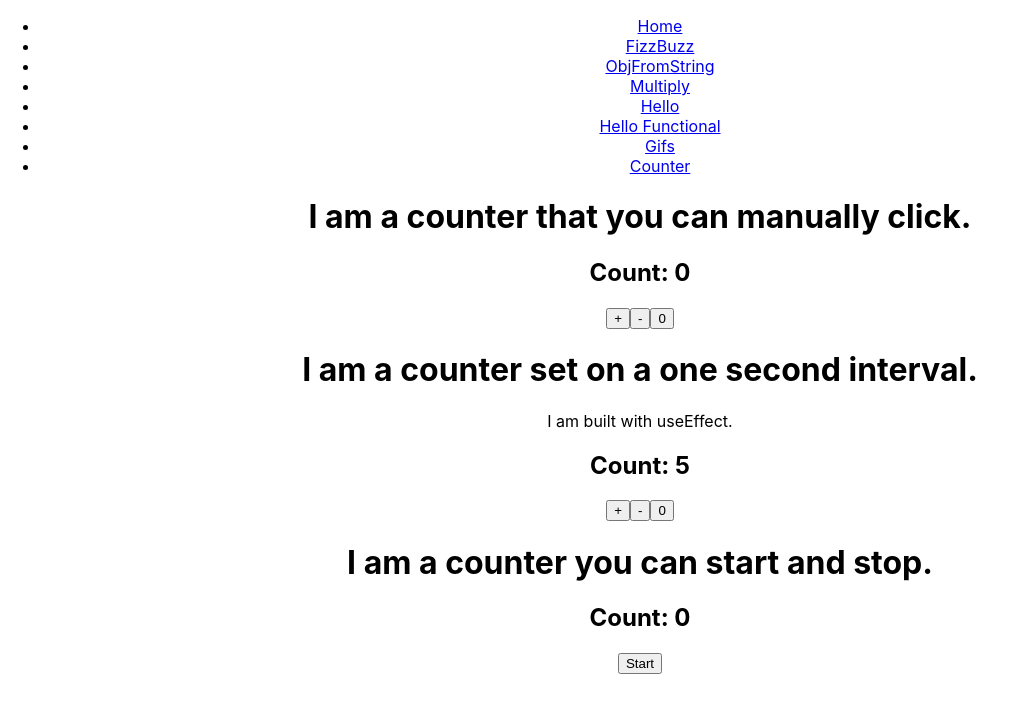
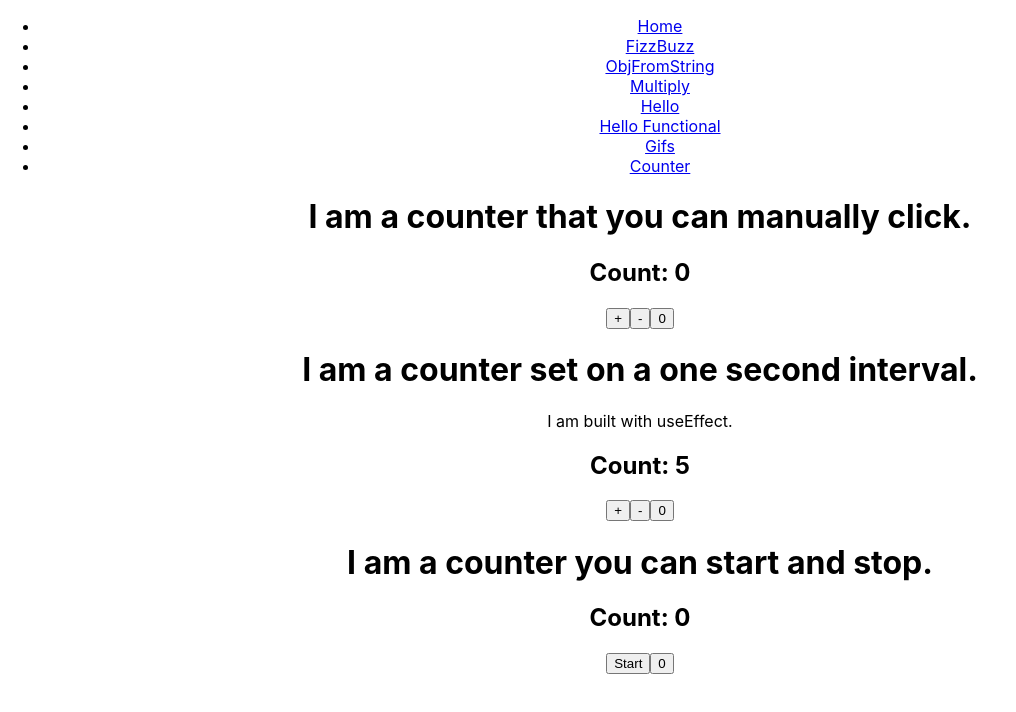
Before and after one commit to MMcClure11/practice-constructor.io, a React (Create React App) app: page /counter in a window 1280 px wide. Shown: the top 712 px of the page, without its empty margins (0-1016 px from the left). Built offline with nearby package versions, Linux system fonts and the light colour scheme.

Commit message:
Add reset button and function for pausableCounter

```diff
--- a/src/components/Counter.js
+++ b/src/components/Counter.js
@@ -52,7 +52,13 @@ const Counter = () => {
    }, 1000)
  }
 
+// const pause = () => {
+//   clearInterval(interval)
+// }
 
+const resetPausableCounter = () => {
+  setPausableCounter(0)
+}
 
   return (
     <div>
@@ -70,6 +76,8 @@ const Counter = () => {
       <h1>I am a counter you can start and stop.</h1>
       <h2>Count: { pausableCounter }</h2>
       <button onClick={ start }>Start</button>
+      {/* <button onClick={ pause }>Pause</button> */}
+      <button onClick={ resetPausableCounter }>0</button>
     </div>
   )
 }
```
